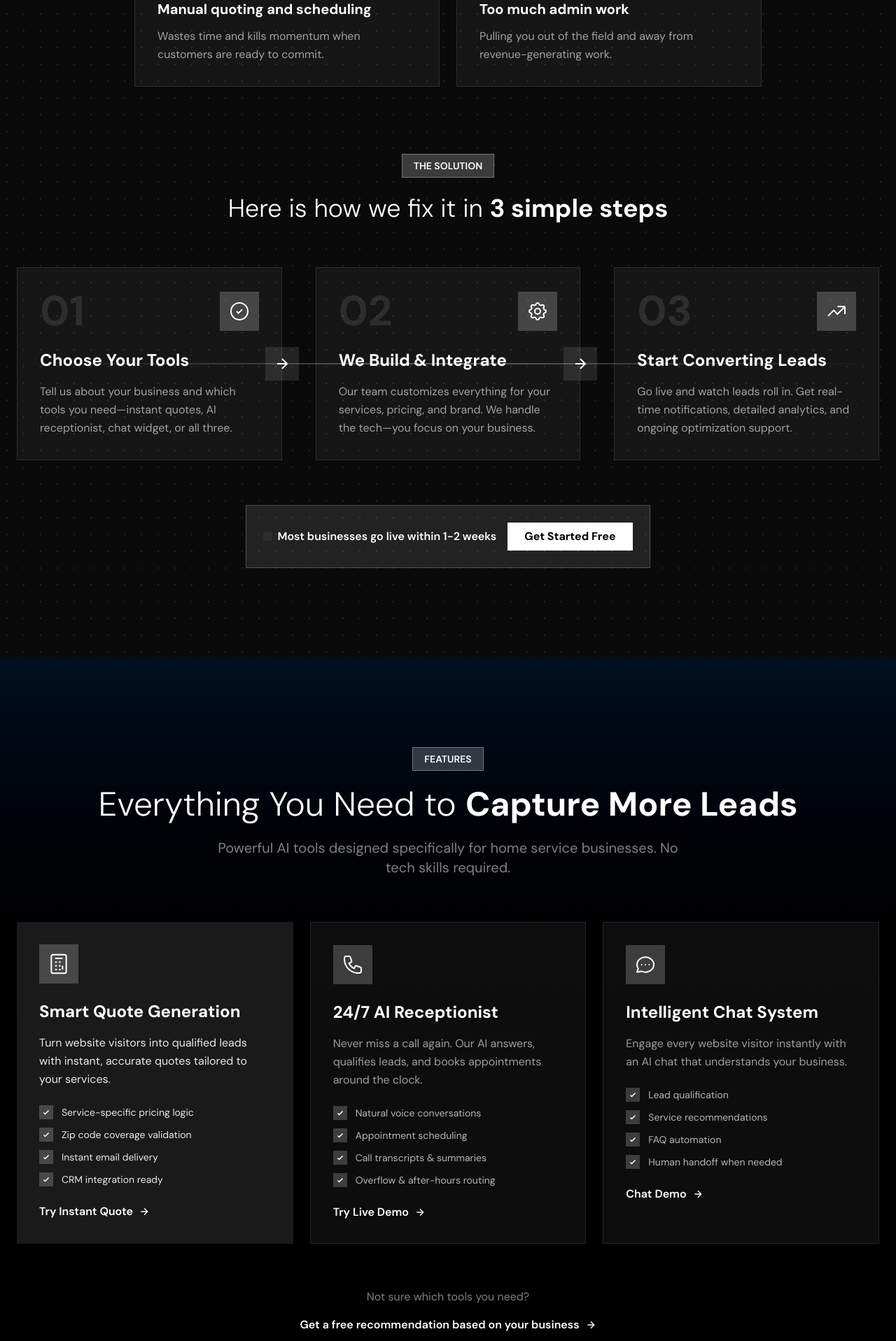
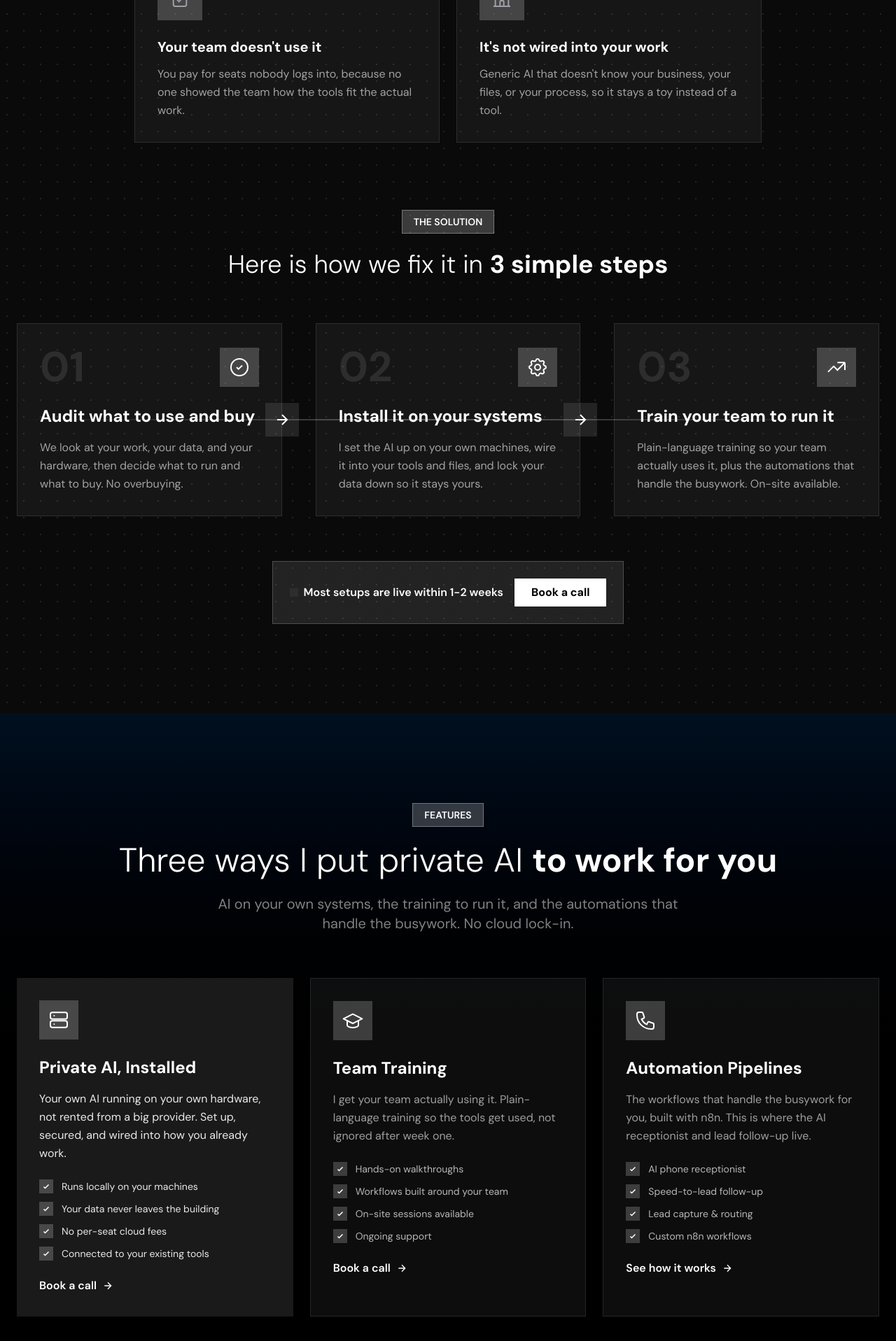
Before and after one commit to raypreneurtv-design/portfolio, a Next.js app: page / in a window 1280 px wide. Shown: the part 1558-3475 px from the top of the page at 70% size. Built offline with nearby package versions, Linux system fonts and the light colour scheme.

Commit message:
Reposition HowItWorks, Features, FinalCTA to local-AI; receptionist demoted to a sub-feature

```diff
--- a/src/components/sections/Features.tsx
+++ b/src/components/sections/Features.tsx
@@ -30,6 +30,20 @@ const iconMap: Record<string, React.ReactNode> = {
   chat: (
     <svg className="w-8 h-8" viewBox="0 0 24 24" fill="none" stroke="currentColor" strokeWidth="1.5">
       <path d="M8 12h.01M12 12h.01M16 12h.01M21 12c0 4.418-4.03 8-9 8a9.863 9.863 0 01-4.255-.949L3 20l1.395-3.72C3.512 15.042 3 13.574 3 12c0-4.418 4.03-8 9-8s9 3.582 9 8z" strokeLinecap="round" strokeLinejoin="round" />
+    </svg>
+  ),
+  server: (
+    <svg className="w-8 h-8" viewBox="0 0 24 24" fill="none" stroke="currentColor" strokeWidth="1.5">
+      <rect x="3" y="4" width="18" height="7" rx="2" />
+      <rect x="3" y="13" width="18" height="7" rx="2" />
+      <line x1="7" y1="7.5" x2="7.01" y2="7.5" strokeLinecap="round" />
+      <line x1="7" y1="16.5" x2="7.01" y2="16.5" strokeLinecap="round" />
+    </svg>
+  ),
+  cap: (
+    <svg className="w-8 h-8" viewBox="0 0 24 24" fill="none" stroke="currentColor" strokeWidth="1.5">
+      <path d="M22 10L12 5 2 10l10 5 10-5z" strokeLinejoin="round" />
+      <path d="M6 12v5c0 1 2.5 2.5 6 2.5s6-1.5 6-2.5v-5" strokeLinecap="round" strokeLinejoin="round" />
     </svg>
   ),
 };
@@ -133,11 +147,11 @@ export default function Features() {
             FEATURES
           </Badge>
           <h2 className="text-4xl md:text-5xl font-light text-white mb-6">
-            Everything You Need to{' '}
-            <span className="font-bold">Capture More Leads</span>
+            Three ways I put private AI{' '}
+            <span className="font-bold">to work for you</span>
           </h2>
           <p className="text-xl text-white/50 max-w-2xl mx-auto">
-            Powerful AI tools designed specifically for home service businesses. No tech skills required.
+            AI on your own systems, the training to run it, and the automations that handle the busywork. No cloud lock-in.
           </p>
         </motion.div>
 
@@ -162,12 +176,12 @@ export default function Features() {
           transition={{ delay: 0.5 }}
           className="mt-16 text-center"
         >
-          <p className="text-white/50 mb-4">Not sure which tools you need?</p>
+          <p className="text-white/50 mb-4">Not sure what your business needs?</p>
           <a
-            href="/quote"
+            href="mailto:hello@insightoperator.com"
             className="inline-flex items-center gap-2 text-[#ffffff] font-semibold hover:underline"
           >
-            Get a free recommendation based on your business
+            Book a call and I&apos;ll scope it with you
             <svg className="w-4 h-4" viewBox="0 0 24 24" fill="none" stroke="currentColor" strokeWidth="2">
               <path d="M5 12h14M12 5l7 7-7 7" />
             </svg>
--- a/src/components/sections/FinalCTA.tsx
+++ b/src/components/sections/FinalCTA.tsx
@@ -7,10 +7,10 @@ import { Button } from '@/components/ui/Button';
 import { TrustBadge } from '@/components/ui/Badge';
 
 const trustBadges = [
-  { text: 'No Setup Fees', icon: '💰' },
-  { text: 'Cancel Anytime', icon: '🔓' },
-  { text: '30-Day Guarantee', icon: '✓' },
-  { text: 'Free Support', icon: '🛟' },
+  { text: 'Your data stays yours', icon: '🔒' },
+  { text: 'Remote or on-site', icon: '📍' },
+  { text: 'No cloud lock-in', icon: '🔓' },
+  { text: 'Free scoping call', icon: '📞' },
 ];
 
 export default function FinalCTA() {
@@ -33,12 +33,12 @@ export default function FinalCTA() {
           transition={{ duration: 0.8 }}
         >
           <h2 className="text-4xl md:text-5xl lg:text-6xl font-light text-white mb-6 leading-tight">
-            Stop losing jobs to{' '}
-            <span className="font-bold">missed calls</span>.
+            Own your AI.{' '}
+            <span className="font-bold">Don&apos;t rent it</span>.
           </h2>
 
           <p className="text-xl text-white/60 mb-10 max-w-2xl mx-auto">
-            Put an AI receptionist on your phones that answers every call, qualifies the lead, and books the job, around the clock.
+            Private AI set up on your own systems, your team trained to run it, and the automations that handle the busywork. Remote or on-site.
           </p>
 
           {/* CTAs */}
@@ -57,9 +57,9 @@ export default function FinalCTA() {
                   <path d="M5 12h14M12 5l7 7-7 7" />
                 </svg>
               }
-              onClick={() => window.location.href = '/quote'}
+              onClick={() => window.location.href = 'mailto:hello@insightoperator.com'}
             >
-              Get Your Free Quote
+              Book a call
             </Button>
             <Button
               variant="secondary"
@@ -70,9 +70,9 @@ export default function FinalCTA() {
                   <path d="M3 5a2 2 0 012-2h3.28a1 1 0 01.948.684l1.498 4.493a1 1 0 01-.502 1.21l-2.257 1.13a11.042 11.042 0 005.516 5.516l1.13-2.257a1 1 0 011.21-.502l4.493 1.498a1 1 0 01.684.949V19a2 2 0 01-2 2h-1C9.716 21 3 14.284 3 6V5z" />
                 </svg>
               }
-              onClick={() => window.location.href = '/demo'}
+              onClick={() => window.location.href = '/#features'}
             >
-              Try AI Demo
+              See what I build
             </Button>
           </motion.div>
 
--- a/src/components/sections/HowItWorks.tsx
+++ b/src/components/sections/HowItWorks.tsx
@@ -14,8 +14,8 @@ const painPoints = [
         <path d="M16 3l4 4m0-4l-4 4" strokeLinecap="round" />
       </svg>
     ),
-    title: 'Missed calls and messages',
-    description: 'When you\'re on a job or after hours, leads slip through the cracks.',
+    title: 'You\'re renting your AI',
+    description: 'Monthly fees for tools you don\'t own, on a provider that can change the price or the rules anytime.',
   },
   {
     icon: (
@@ -24,8 +24,8 @@ const painPoints = [
         <path d="M12 6v6l4 2" />
       </svg>
     ),
-    title: 'Slow follow-ups',
-    description: 'Ready-to-book customers move on to competitors who respond faster.',
+    title: 'Your data leaves the building',
+    description: 'Every prompt and file gets sent to someone else\'s servers. For a lot of businesses that is a real problem.',
   },
   {
     icon: (
@@ -34,8 +34,8 @@ const painPoints = [
         <path d="M9 14l2 2 4-4" />
       </svg>
     ),
-    title: 'Manual quoting and scheduling',
-    description: 'Wastes time and kills momentum when customers are ready to commit.',
+    title: 'Your team doesn\'t use it',
+    description: 'You pay for seats nobody logs into, because no one showed the team how the tools fit the actual work.',
   },
   {
     icon: (
@@ -43,17 +43,17 @@ const painPoints = [
         <path d="M19 21V5a2 2 0 00-2-2H7a2 2 0 00-2 2v16m14 0h2m-2 0h-5m-9 0H3m2 0h5M9 7h1m-1 4h1m4-4h1m-1 4h1m-5 10v-5a1 1 0 011-1h2a1 1 0 011 1v5m-4 0h4" />
       </svg>
     ),
-    title: 'Too much admin work',
-    description: 'Pulling you out of the field and away from revenue-generating work.',
+    title: 'It\'s not wired into your work',
+    description: 'Generic AI that doesn\'t know your business, your files, or your process, so it stays a toy instead of a tool.',
   },
 ];
 
 const steps = [
   {
     num: '01',
-    title: 'Choose Your Tools',
+    title: 'Audit what to use and buy',
     description:
-      'Tell us about your business and which tools you need—instant quotes, AI receptionist, chat widget, or all three.',
+      'We look at your work, your data, and your hardware, then decide what to run and what to buy. No overbuying.',
     icon: (
       <svg className="w-8 h-8" viewBox="0 0 24 24" fill="none" stroke="currentColor" strokeWidth="1.5">
         <path d="M9 12l2 2 4-4m6 2a9 9 0 11-18 0 9 9 0 0118 0z" />
@@ -62,9 +62,9 @@ const steps = [
   },
   {
     num: '02',
-    title: 'We Build & Integrate',
+    title: 'Install it on your systems',
     description:
-      'Our team customizes everything for your services, pricing, and brand. We handle the tech—you focus on your business.',
+      'I set the AI up on your own machines, wire it into your tools and files, and lock your data down so it stays yours.',
     icon: (
       <svg className="w-8 h-8" viewBox="0 0 24 24" fill="none" stroke="currentColor" strokeWidth="1.5">
         <path d="M10.325 4.317c.426-1.756 2.924-1.756 3.35 0a1.724 1.724 0 002.573 1.066c1.543-.94 3.31.826 2.37 2.37a1.724 1.724 0 001.065 2.572c1.756.426 1.756 2.924 0 3.35a1.724 1.724 0 00-1.066 2.573c.94 1.543-.826 3.31-2.37 2.37a1.724 1.724 0 00-2.572 1.065c-.426 1.756-2.924 1.756-3.35 0a1.724 1.724 0 00-2.573-1.066c-1.543.94-3.31-.826-2.37-2.37a1.724 1.724 0 00-1.065-2.572c-1.756-.426-1.756-2.924 0-3.35a1.724 1.724 0 001.066-2.573c-.94-1.543.826-3.31 2.37-2.37.996.608 2.296.07 2.572-1.065z" />
@@ -74,9 +74,9 @@ const steps = [
   },
   {
     num: '03',
-    title: 'Start Converting Leads',
+    title: 'Train your team to run it',
     description:
-      'Go live and watch leads roll in. Get real-time notifications, detailed analytics, and ongoing optimization support.',
+      'Plain-language training so your team actually uses it, plus the automations that handle the busywork. On-site available.',
     icon: (
       <svg className="w-8 h-8" viewBox="0 0 24 24" fill="none" stroke="currentColor" strokeWidth="1.5">
         <path d="M13 7h8m0 0v8m0-8l-8 8-4-4-6 6" />
@@ -105,11 +105,11 @@ export default function HowItWorks() {
             THE PROBLEM
           </Badge>
           <h2 className="text-4xl md:text-5xl font-light text-white mb-6">
-            Why Leads Get Missed{' '}
-            <span className="font-bold">And How We Fix It</span>
+            Why most business AI{' '}
+            <span className="font-bold">quietly goes to waste</span>
           </h2>
           <p className="text-xl text-white/50 max-w-2xl mx-auto">
-            Direct, neutral, flows naturally after the VSL
+            Usually it isn&apos;t the AI. It&apos;s that it&apos;s rented, generic, and nobody set it up around your actual work.
           </p>
         </motion.div>
 
@@ -224,13 +224,13 @@ export default function HowItWorks() {
           <div className="inline-flex flex-col sm:flex-row items-center gap-4 p-6 rounded-2xl bg-gradient-to-r from-[#ffffff]/10 to-[#ffffff]/10 border border-[#ffffff]/20">
             <div className="flex items-center gap-2">
               <div className="w-3 h-3 rounded-full bg-white/10 animate-pulse" />
-              <span className="text-white font-semibold">Most businesses go live within 1-2 weeks</span>
+              <span className="text-white font-semibold">Most setups are live within 1-2 weeks</span>
             </div>
             <a
-              href="/quote"
+              href="mailto:hello@insightoperator.com"
               className="px-6 py-2 rounded-xl bg-[#ffffff] text-black font-bold hover:bg-white/15 transition-colors"
             >
-              Get Started Free
+              Book a call
             </a>
           </div>
         </motion.div>
--- a/src/lib/constants/features.ts
+++ b/src/lib/constants/features.ts
@@ -2,46 +2,46 @@ import { Feature } from '@/types/business';
 
 export const features: Feature[] = [
   {
-    id: 'smart-quote',
-    title: 'Smart Quote Generation',
-    description: 'Turn website visitors into qualified leads with instant, accurate quotes tailored to your services.',
-    icon: 'calculator',
+    id: 'private-ai',
+    title: 'Private AI, Installed',
+    description: 'Your own AI running on your own hardware, not rented from a big provider. Set up, secured, and wired into how you already work.',
+    icon: 'server',
     subFeatures: [
-      'Service-specific pricing logic',
-      'Zip code coverage validation',
-      'Instant email delivery',
-      'CRM integration ready',
+      'Runs locally on your machines',
+      'Your data never leaves the building',
+      'No per-seat cloud fees',
+      'Connected to your existing tools',
     ],
-    ctaText: 'Try Instant Quote',
-    ctaLink: '/quote',
+    ctaText: 'Book a call',
+    ctaLink: 'mailto:hello@insightoperator.com',
   },
   {
-    id: 'ai-receptionist',
-    title: '24/7 AI Receptionist',
-    description: 'Never miss a call again. Our AI answers, qualifies leads, and books appointments around the clock.',
+    id: 'team-training',
+    title: 'Team Training',
+    description: 'I get your team actually using it. Plain-language training so the tools get used, not ignored after week one.',
+    icon: 'cap',
+    subFeatures: [
+      'Hands-on walkthroughs',
+      'Workflows built around your team',
+      'On-site sessions available',
+      'Ongoing support',
+    ],
+    ctaText: 'Book a call',
+    ctaLink: 'mailto:hello@insightoperator.com',
+  },
+  {
+    id: 'automations',
+    title: 'Automation Pipelines',
+    description: 'The workflows that handle the busywork for you, built with n8n. This is where the AI receptionist and lead follow-up live.',
     icon: 'phone',
     subFeatures: [
-      'Natural voice conversations',
-      'Appointment scheduling',
-      'Call transcripts & summaries',
-      'Overflow & after-hours routing',
+      'AI phone receptionist',
+      'Speed-to-lead follow-up',
+      'Lead capture & routing',
+      'Custom n8n workflows',
     ],
-    ctaText: 'Try Live Demo',
-    ctaLink: '/demo',
-  },
-  {
-    id: 'chat-widget',
-    title: 'Intelligent Chat System',
-    description: 'Engage every website visitor instantly with an AI chat that understands your business.',
-    icon: 'chat',
-    subFeatures: [
-      'Lead qualification',
-      'Service recommendations',
-      'FAQ automation',
-      'Human handoff when needed',
-    ],
-    ctaText: 'Chat Demo',
-    ctaLink: '#chat-demo',
+    ctaText: 'See how it works',
+    ctaLink: '/#how-it-works',
   },
 ];
 
```
